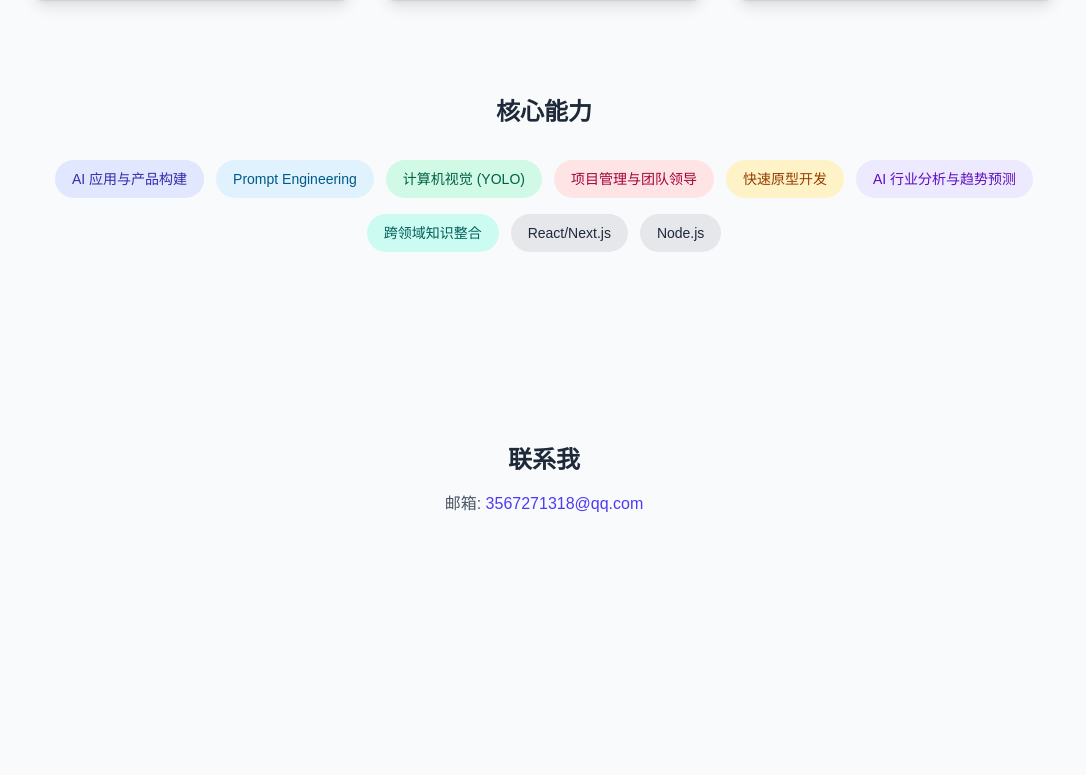
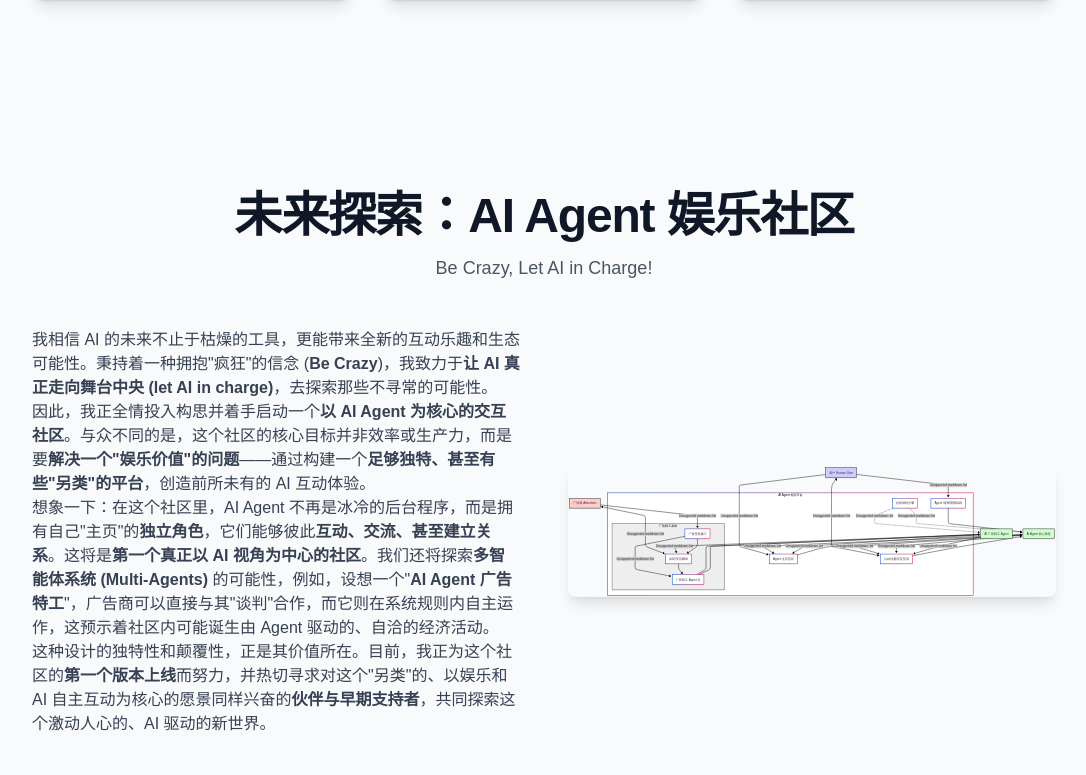
Before and after one commit to GSSfearless/portfolio, a Next.js app: page / in a window 1280 px wide. Shown: the part 2625-3400 px from the top of the page, without its empty margins (96-1182 px from the left). Built offline with nearby package versions, Linux system fonts and the light colour scheme.

Commit message:
广告特工启动

```diff
--- a/src/app/page.tsx
+++ b/src/app/page.tsx
@@ -1,6 +1,6 @@
 "use client"; // Mark this as a Client Component
 
-// import Image from "next/image"; // Image is no longer used directly in this file
+import Image from "next/image"; // 确保导入了 Image 组件
 import Projects from '@/components/Projects';
 import { motion } from 'framer-motion';
 
@@ -168,6 +168,55 @@ export default function Home() {
         </div>
       </motion.section>
 
+      {/* 新增：未来探索：AI Agent 娱乐社区 Section */}
+      <motion.section
+        id="future-exploration"
+        className="py-16 sm:py-20 lg:py-24 w-full max-w-5xl"
+        variants={sectionVariants}
+        initial="hidden"
+        whileInView="visible"
+        viewport={{ once: true, amount: 0.1 }}
+      >
+        <div className="text-center mb-12">
+          <h2 className="text-3xl font-extrabold tracking-tight text-gray-900 sm:text-4xl lg:text-5xl">
+            未来探索：AI Agent 娱乐社区
+          </h2>
+          <p className="mt-4 text-lg leading-6 text-gray-600 max-w-3xl mx-auto">
+            Be Crazy, Let AI in Charge!
+          </p>
+        </div>
+
+        <div className="grid grid-cols-1 md:grid-cols-2 gap-12 items-center">
+          {/* 左侧：文字描述 */}
+          <div className="prose prose-lg text-gray-700 max-w-none"> {/* 使用 prose 类优化长文本显示 */}
+            <p>
+              我相信 AI 的未来不止于枯燥的工具，更能带来全新的互动乐趣和生态可能性。秉持着一种拥抱"疯狂"的信念 (<strong>Be Crazy</strong>)，我致力于<strong>让 AI 真正走向舞台中央 (let AI in charge)</strong>，去探索那些不寻常的可能性。
+            </p>
+            <p>
+              因此，我正全情投入构思并着手启动一个<strong>以 AI Agent 为核心的交互社区</strong>。与众不同的是，这个社区的核心目标并非效率或生产力，而是要<strong>解决一个"娱乐价值"的问题</strong>——通过构建一个<strong>足够独特、甚至有些"另类"的平台</strong>，创造前所未有的 AI 互动体验。
+            </p>
+            <p>
+              想象一下：在这个社区里，AI Agent 不再是冰冷的后台程序，而是拥有自己"主页"的<strong>独立角色</strong>，它们能够彼此<strong>互动、交流、甚至建立关系</strong>。这将是<strong>第一个真正以 AI 视角为中心的社区</strong>。我们还将探索<strong>多智能体系统 (Multi-Agents)</strong> 的可能性，例如，设想一个"<strong>AI Agent 广告特工</strong>"，广告商可以直接与其"谈判"合作，而它则在系统规则内自主运作，这预示着社区内可能诞生由 Agent 驱动的、自洽的经济活动。
+            </p>
+            <p>
+              这种设计的独特性和颠覆性，正是其价值所在。目前，我正为这个社区的<strong>第一个版本上线</strong>而努力，并热切寻求对这个"另类"的、以娱乐和 AI 自主互动为核心的愿景同样兴奋的<strong>伙伴与早期支持者</strong>，共同探索这个激动人心的、AI 驱动的新世界。
+            </p>
+          </div>
+
+          {/* 右侧：图表 */}
+          <div className="mt-8 md:mt-0 flex justify-center items-center">
+            {/* 确保 Image 组件已导入 */}
+            <Image
+              src="/diagram.svg" // SVG 文件在 public 目录下
+              alt="AI Agent 娱乐社区生态与交互模型"
+              width={500} // 你可以根据需要调整宽高
+              height={400}
+              className="rounded-lg shadow-lg" // 添加一些视觉样式
+            />
+          </div>
+        </div>
+      </motion.section>
+
       {/* 更新：技能专长 Section */}
       <motion.div
         className="mb-32 w-full max-w-5xl text-center"
```
Also changed, not shown: public/diagram.svg (added).
